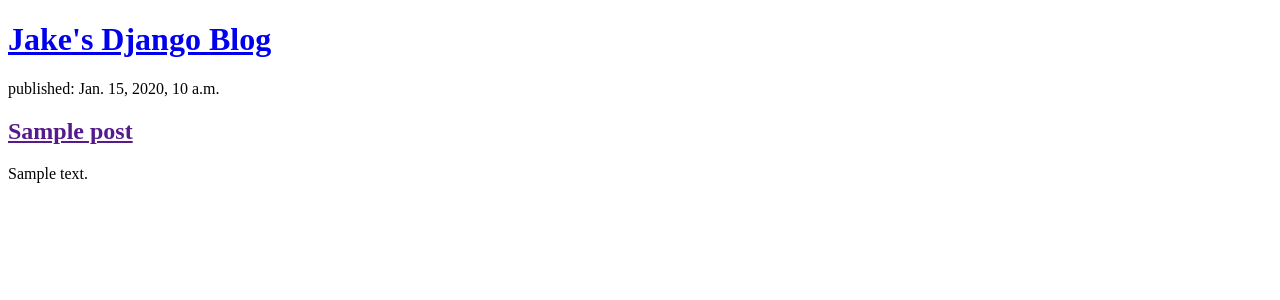
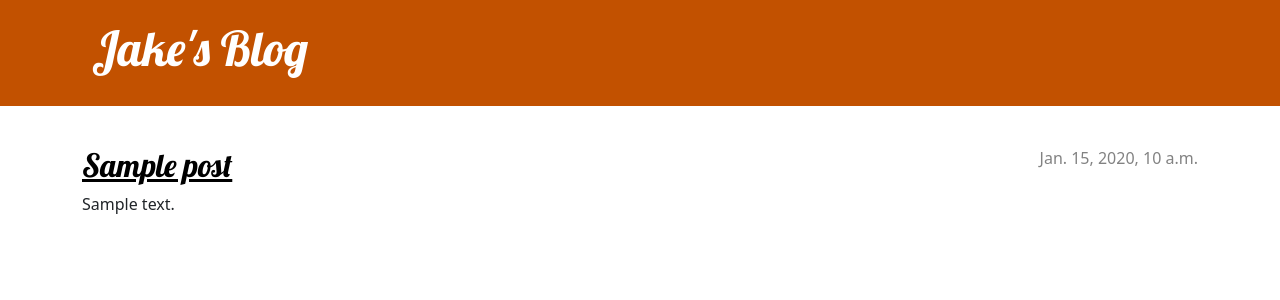
Before and after one commit to Jaecobd1/New_Django, a Django app: page / in a window 1280 px wide. Shown: the top 300 px of the page. Run offline with Django 4.2, Linux system fonts and the light colour scheme; tables that the repository leaves empty hold one stand-in row (values such as "Sample post").

Commit message:
updated templates and added post_detail page

```diff
--- /dev/null
+++ b/blog/static/css/blog.css
@@ -0,0 +1,74 @@
+h1 a,
+h2 a {
+  color: #c25100;
+  font-family: "Lobster";
+}
+.page-header {
+  background-color: #c25100;
+  margin-top: 0;
+  margin-bottom: 40px;
+  padding: 20px 20px 20px 40px;
+}
+.page-header h1,
+.page-header h1 a,
+.page-header h1 a:visited,
+.page-header h1 a:active {
+  color: #ffffff;
+  font-size: 36pt;
+  text-decoration: none;
+}
+
+h1,
+h2,
+h3,
+h4 {
+  font-family: "Lobster", cursive;
+}
+
+.date {
+  color: #828282;
+}
+
+.save {
+  float: right;
+}
+
+.post-form textarea,
+.post-form input {
+  width: 100%;
+}
+
+.top-menu,
+.top-menu:hover,
+.top-menu:visited {
+  color: #ffffff;
+  float: right;
+  font-size: 26pt;
+  margin-right: 20px;
+}
+
+.post {
+  margin-bottom: 70px;
+}
+
+.post h2 a,
+.post h2 a:visited {
+  color: #000000;
+}
+
+.post > .date,
+.post > .actions {
+  float: right;
+}
+
+.btn-secondary,
+.btn-secondary:visted {
+  color: #c25100;
+  background: none;
+  border-color: #c25100;
+}
+
+.btn-secondary:hover {
+  color: #ffffff;
+  background-color: #c25100;
+}
--- /dev/null
+++ b/blog/templates/blog/base.html
@@ -0,0 +1,29 @@
+{% load static %}
+<!DOCTYPE html>
+<html>
+
+<head>
+    <title>Django Girls blog</title>
+    <link rel="stylesheet" href="https://cdn.jsdelivr.net/npm/bootstrap@5.1.3/dist/css/bootstrap.min.css"
+        integrity="sha384-1BmE4kWBq78iYhFldvKuhfTAU6auU8tT94WrHftjDbrCEXSU1oBoqyl2QvZ6jIW3" crossorigin="anonymous">
+    <link href='//fonts.googleapis.com/css?family=Lobster&subset=latin,latin-ext' rel='stylesheet' type='text/css'>
+    <link rel="stylesheet" href="{% static 'css/blog.css' %}">
+</head>
+
+<body>
+    <header class="page-header">
+        <div class="container">
+            <h1><a href="/">Jake's Blog</a></h1>
+        </div>
+    </header>
+    <main class="container">
+        <div class="row">
+            <div class="col">
+                {% block content %}
+                {% endblock %}
+            </div>
+        </div>
+    </main>
+</body>
+
+</html>
--- a/blog/templates/blog/post_list.html
+++ b/blog/templates/blog/post_list.html
@@ -1,22 +1,41 @@
+{% extends 'blog/base.html' %}
+{% load static %}
+
 <!DOCTYPE html>
 <html>
 
 <head>
-    <title>Jake's Django blog</title>
+    <title>Jake's blog</title>
+    <link rel="stylesheet" href="https://cdn.jsdelivr.net/npm/bootstrap@5.1.3/dist/css/bootstrap.min.css"
+        integrity="sha384-1BmE4kWBq78iYhFldvKuhfTAU6auU8tT94WrHftjDbrCEXSU1oBoqyl2QvZ6jIW3" crossorigin="anonymous">
+    <link rel="stylesheet" href="{% static 'css/blog.css' %}">
+    <link href="//fonts.googleapis.com/css?family=Lobster&subset=latin,latin-ext" rel="stylesheet" type="text/css">
 </head>
 
 <body>
-    <header>
-        <h1><a href="/">Jake's Django Blog</a></h1>
+    <header class="page-header">
+        <div class="container">
+        <h1><a href="/">Jake's Blog</a></h1>
+        </div>
     </header>
-    {% for post in posts %}
-    <article>
-        <time>published: {{post.published_date }}</time>
-        <h2><a href="">{{ post.title }}</a></h2>
-        <p>{{ post.text|linebreaksbr }}</p>
-    </article>
 
-    {% endfor %}
+    <main class="container">
+        <div class="row">
+            <div class="col">
+            {% block content %}
+                {% for post in posts %}
+                <article class="post">
+                    <time class="date">
+                        {{ post.published_date }}
+                    </time>
+                    <h2><a href="{% url 'post_detail' pk=post.pk %}">{{ post.title }}</a></h2>
+                    <p>{{ post.text|linebreaksbr }}</p>
+                </article>
+                {% endfor %}
+            {% endblock %}
+            </div>
+        </div>
+    </main>
 </body>
 
 </html>
--- a/blog/urls.py
+++ b/blog/urls.py
@@ -3,4 +3,5 @@ from . import views
 
 urlpatterns = [
     path("", views.post_list, name="post_list"),
+    path("post/<int:pk>/", views.post_detail, name="post_detail"),
 ]
--- a/blog/views.py
+++ b/blog/views.py
@@ -1,6 +1,7 @@
-from django.shortcuts import render
+from django.shortcuts import render, get_object_or_404
 from django.utils import timezone
 from .models import Post
+
 
 # Create your views here.
 def post_list(request):
@@ -8,3 +9,8 @@ def post_list(request):
         "published_date"
     )
     return render(request, "blog/post_list.html", {"posts": posts})
+
+
+def post_detail(request, pk):
+    post = get_object_or_404(Post, pk=pk)
+    return render(request, "blog/post_detail.html", {"post": post})
--- a/mysite/settings.py
+++ b/mysite/settings.py
@@ -25,7 +25,7 @@ SECRET_KEY = "django-insecure-!^#2)l9i&e15yad74j$xn*u5g!x@npo4eoc2f%4@_(-me^^39=
 # SECURITY WARNING: don't run with debug turned on in production!
 DEBUG = True
 
-ALLOWED_HOSTS = []
+ALLOWED_HOSTS = ["127.0.0.1"]
 
 
 # Application definition
@@ -116,7 +116,7 @@ USE_TZ = True
 # Static files (CSS, JavaScript, Images)
 # https://docs.djangoproject.com/en/4.0/howto/static-files/
 
-STATIC_URL = "static/"
+STATIC_URL = "/static/"
 STATIC_ROOT = BASE_DIR / "static"
 
 # Default primary key field type
```
Also changed, not shown: blog/templates/blog/post_detail.html (added, +13 -0 lines).
